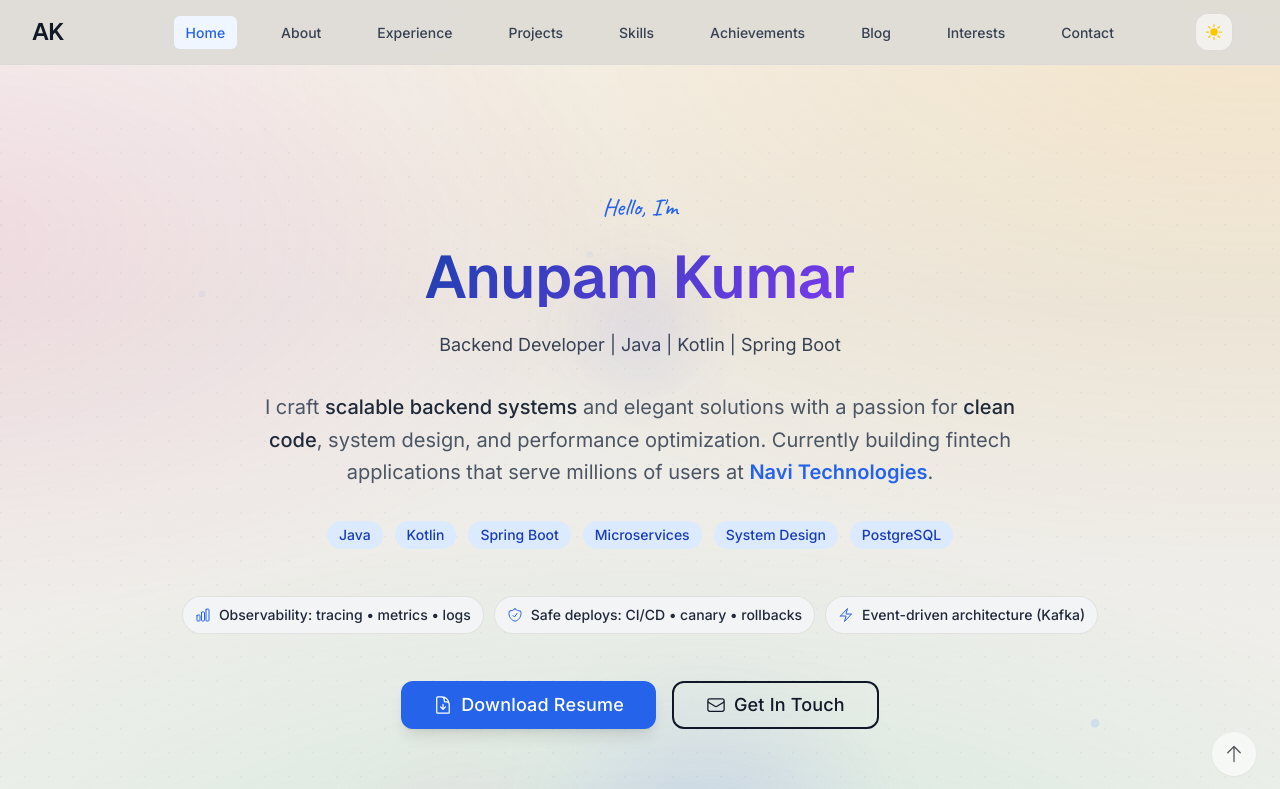
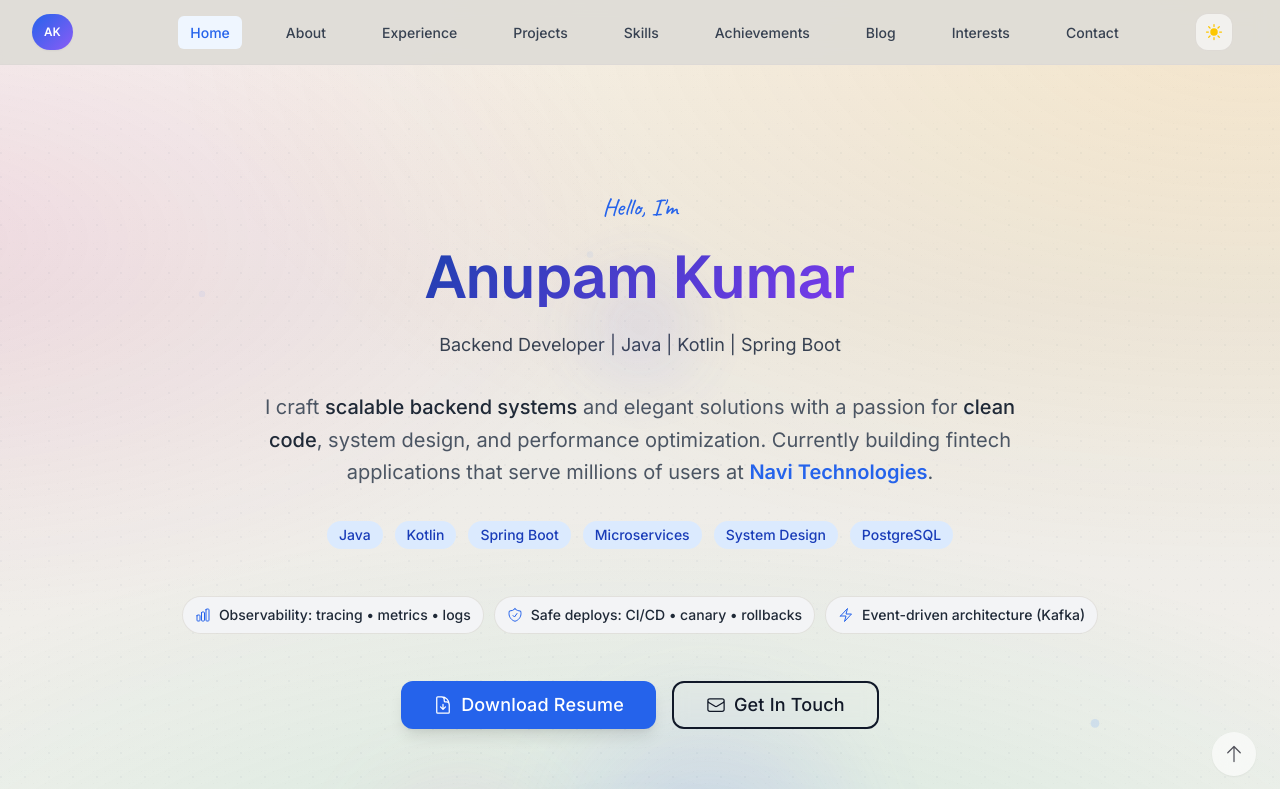
Before and after one commit to Anupam0401/anupam-portfolio, a Next.js app: page / in a window 1280 px wide. Shown: the top 789 px of the page. Built offline with nearby package versions, Linux system fonts and the light colour scheme.

Commit message:
feat: enhance logo design with gradient background and hover effects

```diff
--- a/src/app/layout.tsx
+++ b/src/app/layout.tsx
@@ -98,6 +98,10 @@ export const metadata: Metadata = {
   alternates: {
     canonical: "/",
   },
+  icons: {
+    icon: [{ url: "/icon.svg?v=2", type: "image/svg+xml" }],
+    shortcut: ["/icon.svg?v=2"],
+  },
 };
 
 export const viewport: Viewport = {
@@ -119,6 +123,7 @@ export default function RootLayout({
           rel="stylesheet"
           href="https://fonts.googleapis.com/css2?family=Material+Symbols+Rounded:opsz,wght,FILL,GRAD@24..48,300..700,0..1,-50..200"
         />
+        <link rel="icon" href="/icon.svg?v=2" type="image/svg+xml" />
       </head>
       <body
         className={`${geistSans.variable} ${geistMono.variable} ${inter.variable} ${caveat.variable} antialiased`}
--- a/src/components/layout/Navigation.tsx
+++ b/src/components/layout/Navigation.tsx
@@ -48,13 +48,17 @@ const Navigation = () => {
             className="flex-shrink-0"
             whileHover={{ scale: 1.05 }}
           >
-            <Link href="/" aria-label="Anupam Kumar Home" className="inline-flex items-center">
-              <span
-                className="text-xl md:text-2xl font-semibold tracking-tight text-gray-900 dark:text-white"
-                style={{ fontFamily: 'var(--font-geist-sans)' }}
-              >
-                AK
-              </span>
+            <Link href="/" aria-label="Anupam Kumar Home" className="inline-flex items-center group">
+              <span className="sr-only">Anupam Kumar</span>
+              <div className="relative h-9 px-3 rounded-full flex items-center justify-center ring-1 ring-[color:var(--border-color)]/60 shadow-sm transition-all duration-300
+                bg-gradient-to-br from-blue-600 to-purple-600 text-white
+                dark:bg-transparent dark:text-white dark:border dark:border-white/30 dark:ring-white/40">
+                <span className="text-xs font-semibold tracking-wide" style={{ fontFamily: 'var(--font-geist-sans)' }}>
+                  AK
+                </span>
+                {/* Subtle hover ring */}
+                <span className="pointer-events-none absolute inset-0 rounded-full ring-0 group-hover:ring-4 ring-blue-500/15 transition-all duration-300"></span>
+              </div>
             </Link>
           </motion.div>
 
```
Also changed, not shown: src/app/icon.svg (added).
